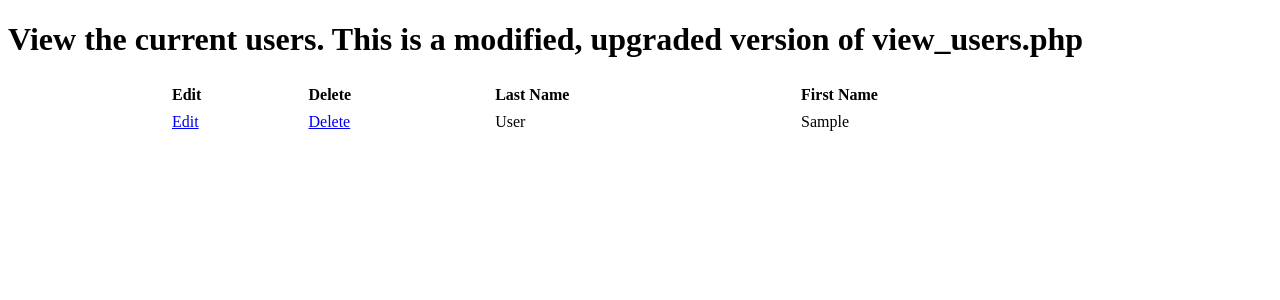
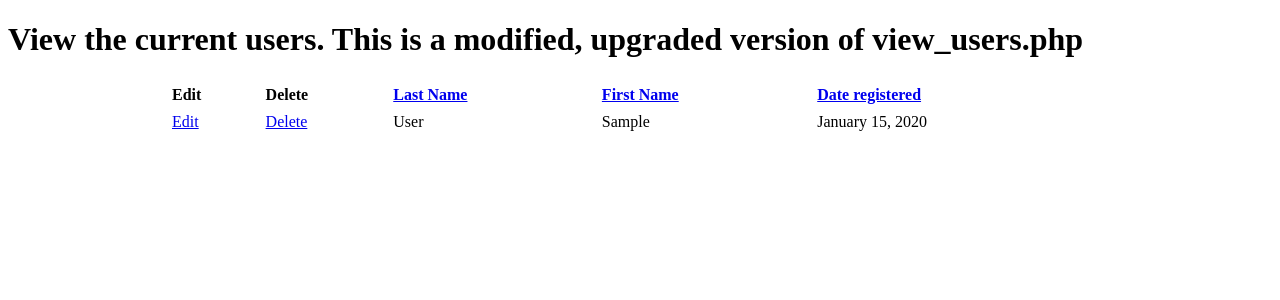
Before and after one commit to a-bakos/coding-practice, a PHP site: page /php-mysql/view_current_users.php in a window 1280 px wide. Shown: the top 300 px of the page. Run offline with PHP 8.4, Linux system fonts and the light colour scheme; tables that the repository leaves empty or names only in its code hold one stand-in row (values such as "Sample post").

Commit message:
PHP/MySQL - making sortable displays

```diff
--- a/php/php-mysql/view_current_users.php
+++ b/php/php-mysql/view_current_users.php
@@ -36,16 +36,38 @@ if ( isset( $_GET['s'] ) && is_numeric( $_GET['s'] ) ) {
 	$start = 0;
 }
 
+// determine the sort
+// default is by registration date
+$sort = ( isset( $_GET['sort'] ) ) ? $_GET['sort'] : 'rd';
+
+// determine the sorting order
+switch ( $sort ) {
+	case 'ln':
+		$order_by = 'last_name ASC';
+		break;
+	case 'fn':
+		$order_by = 'first_name ASC';
+		break;
+	case 'rd':
+		$order_by = 'registration_date ASC';
+		break;
+	default:
+		$order_by = 'registration_date ASC';
+		$sort = 'rd';
+		break;
+}
+
 // define the query
-$q = "SELECT last_name, first_name, DATE_FORMAT( registration_date, '%M %d, %Y' ) AS dr, user_id FROM users ORDER BY registration_date ASC LIMIT $start, $display";
+$q = "SELECT last_name, first_name, DATE_FORMAT( registration_date, '%M %d, %Y' ) AS dr, user_id FROM users ORDER BY $order_by LIMIT $start, $display";
 $r = @mysqli_query( $dbc, $q );
 
 echo '<table align="center" cellspacing="3" cellpadding="3" width="75%">
 <tr>
 	<td align="left"><strong>Edit</strong></td>
 	<td align="left"><strong>Delete</strong></td>
-	<td align="left"><strong>Last Name</strong></td>
-	<td align="left"><strong>First Name</strong></td>
+	<td align="left"><strong><a href="view_current_users.php?sort=ln">Last Name</a></strong></td>
+	<td align="left"><strong><a href="view_current_users.php?sort=fn">First Name</a></strong></td>
+	<td align="left"><strong><a href="view_current_users.php?sort=rd">Date registered</a></strong></td>
 </tr>
 ';
 
@@ -59,6 +81,7 @@ while ( $row = mysqli_fetch_array( $r, MYSQLI_ASSOC ) ) {
 	<td align="left"><a href="delete_user.php?id=' . $row['user_id'] . '">Delete</a></td>
 	<td align="left">' . $row['last_name'] . '</td>
 	<td align="left">' . $row['first_name'] . '</td>
+	<td align="left">' . $row['dr'] . '</td>
 	</tr>';
 
 } // end while
@@ -75,13 +98,13 @@ if ( $pages > 1 ) {
 
 	// create link to previous page if necessary, ie. it's not the first page
 	if ( $current_page != 1 ) {
-		echo '<a href="view_current_users.php?s=' . ( $start - $display ) . '&p=' . $pages . '">Previous</a> ';
+		echo '<a href="view_current_users.php?s=' . ( $start - $display ) . '&p=' . $pages . '&sort=' . $sort . '">Previous</a> ';
 	}
 
 	// make the numeric links
 	for ( $i = 1; $i <= $pages; $i++ ) {
 		if ( $i != $current_page ) {
-			echo '<a href="view_current_users.php?s=' . ( ( $display * ( $i - 1 ) ) ) . '&p=' . $pages . '">' . $i . '</a> ';
+			echo '<a href="view_current_users.php?s=' . ( ( $display * ( $i - 1 ) ) ) . '&p=' . $pages . '&sort=' . $sort . '">' . $i . '</a> ';
 		} else {
 			echo $i . ' ';
 		}
@@ -89,7 +112,7 @@ if ( $pages > 1 ) {
 
 	// create a next link
 	if ( $current_page != $pages ) {
-		echo '<a href="view_current_users.php?s=' . ( $start + $display ) . '&p=' . $pages . '">Next</a>';
+		echo '<a href="view_current_users.php?s=' . ( $start + $display ) . '&p=' . $pages . '&sort=' . $sort . '">Next</a>';
 	}
 
 	echo '</p>';
```
